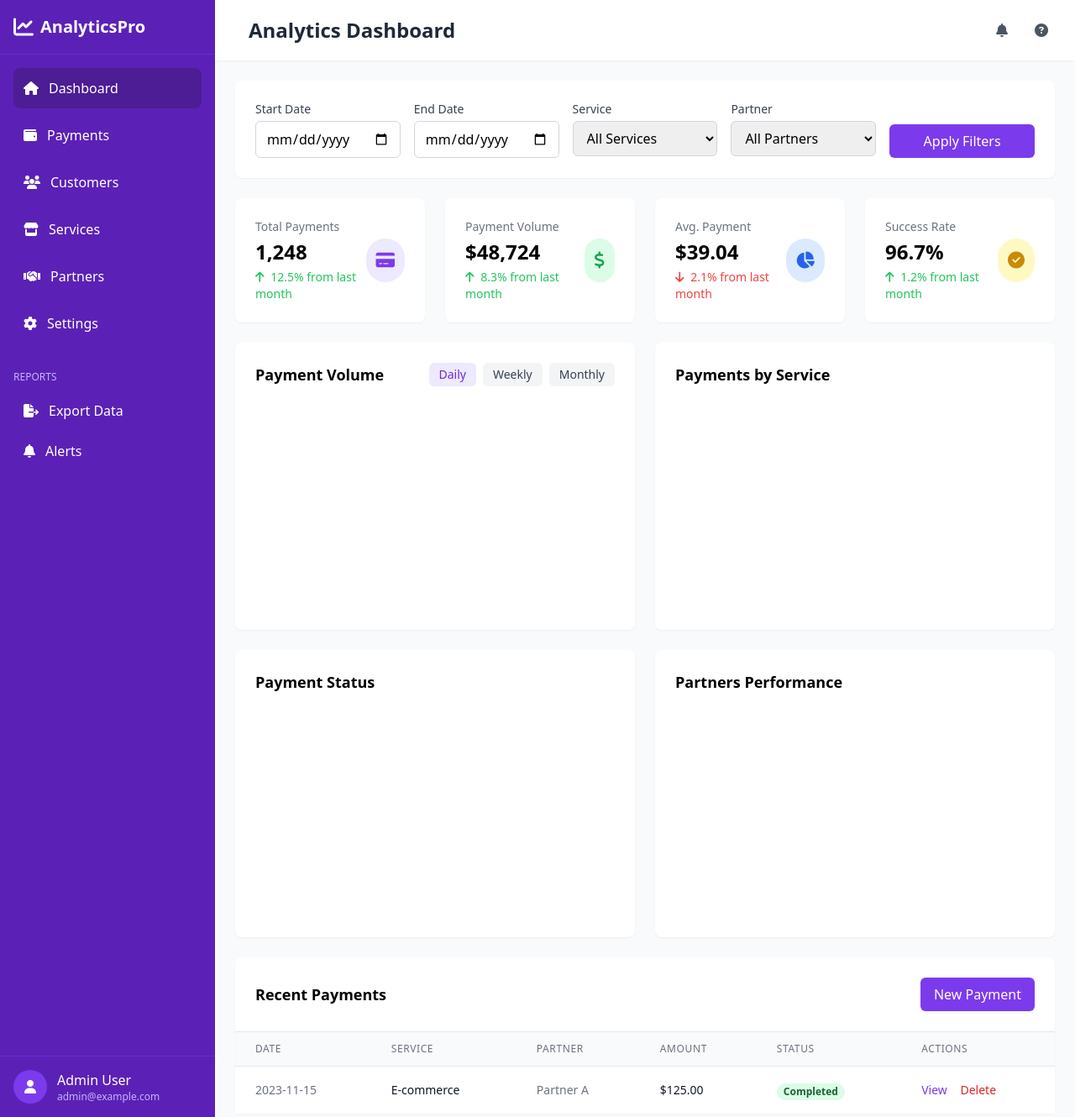
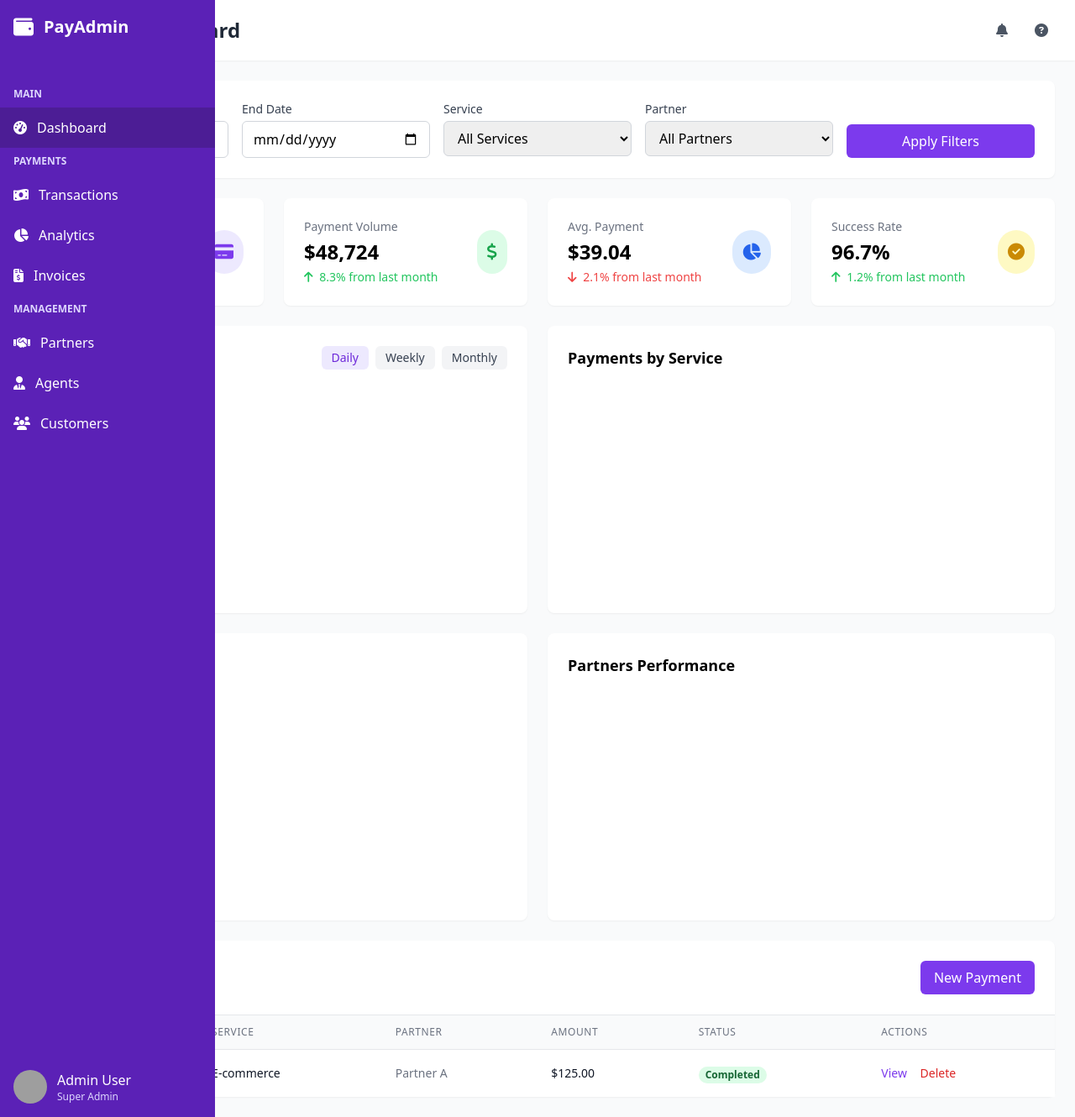
Before and after one commit to deSully/crpay, a Django app: template templates/app/analytics.html in a window 1280 px wide. Shown: the whole page at 84% size. Run offline with Django 5.2, Linux system fonts and the light colour scheme; the template is opened without the code that fills it, so the values that code supplies are empty; a map, chart or similar area stays blank; some libraries are stand-ins or nearby versions; grey boxes are pictures that could not be loaded.

Commit message:
update add analytics html

```diff
--- a/templates/app/analytics.html
+++ b/templates/app/analytics.html
@@ -65,67 +65,59 @@
 <body class="bg-gray-50">
     <div class="flex h-screen overflow-hidden">
         <!-- Sidebar -->
-        <div class="sidebar bg-violet-800 text-white transition-all duration-300 flex flex-col w-64 shrink-0">
-            <!-- Logo -->
-            <div class="p-4 flex items-center space-x-2 border-b border-violet-700">
-                <i class="fas fa-chart-line text-2xl"></i>
-                <span class="logo-text text-xl font-bold">AnalyticsPro</span>
+         <div class="sidebar bg-violet-800 text-white w-64 fixed h-full">
+            <div class="p-4 flex items-center">
+                <div class="logo-icon text-2xl">
+                    <i class="fas fa-wallet"></i>
                 </div>
-
-            <!-- Menu -->
-            <div class="flex-1 overflow-y-auto py-4">
-                <div class="space-y-2 px-4">
-                    <a href="{% url 'dashboard' %}" class="menu-item flex items-center space-x-3 p-3 rounded-lg bg-violet-900">
-                        <i class="fas fa-home"></i>
-                        <span class="menu-text">Dashboard</span>
+                <div class="logo-text ml-3 text-xl font-bold">PayAdmin</div>
+                <button id="toggleSidebar" class="ml-auto md:hidden">
+                    <i class="fas fa-times"></i>
+                </button>
+            </div>
+            <nav class="mt-8">
+                <div class="px-4 py-2 text-violet-200 uppercase text-xs font-bold">Main</div>
+                <a href="#" class="flex items-center px-4 py-3 text-white bg-violet-900">
+                    <i class="fas fa-tachometer-alt"></i>
+                    <span class="nav-text ml-3">Dashboard</span>
                 </a>
-                    <a href="#" class="menu-item flex items-center space-x-3 p-3 rounded-lg hover:bg-violet-700">
-                        <i class="fas fa-wallet"></i>
-                        <span class="menu-text">Payments</span>
+                <div class="px-4 py-2 text-violet-200 uppercase text-xs font-bold">Payments</div>
+                <a href="#" class="flex items-center px-4 py-3 text-white hover:bg-violet-700">
+                    <i class="fas fa-money-bill-wave"></i>
+                    <span class="nav-text ml-3">Transactions</span>
                 </a>
-                    <a href="#" class="menu-item flex items-center space-x-3 p-3 rounded-lg hover:bg-violet-700">
+                <a href="{% url 'analytics' %}" class="flex items-center px-4 py-3 text-white hover:bg-violet-700">
+                    <i class="fas fa-chart-pie"></i>
+                    <span class="nav-text ml-3">Analytics</span>
+                </a>
+                <a href="#" class="flex items-center px-4 py-3 text-white hover:bg-violet-700">
+                    <i class="fas fa-file-invoice-dollar"></i>
+                    <span class="nav-text ml-3">Invoices</span>
+                </a>
+                <div class="px-4 py-2 text-violet-200 uppercase text-xs font-bold">Management</div>
+                <a href="#" class="flex items-center px-4 py-3 text-white hover:bg-violet-700">
+                    <i class="fas fa-handshake"></i>
+                    <span class="nav-text ml-3">Partners</span>
+                </a>
+                <a href="#" class="flex items-center px-4 py-3 text-white hover:bg-violet-700">
+                    <i class="fas fa-user-tie"></i>
+                    <span class="nav-text ml-3">Agents</span>
+                </a>
+                <a href="#" class="flex items-center px-4 py-3 text-white hover:bg-violet-700">
                     <i class="fas fa-users"></i>
-                        <span class="menu-text">Customers</span>
+                    <span class="nav-text ml-3">Customers</span>
                 </a>
-                    <a href="#" class="menu-item flex items-center space-x-3 p-3 rounded-lg hover:bg-violet-700">
-                        <i class="fas fa-store"></i>
-                        <span class="menu-text">Services</span>
-                    </a>
-                    <a href="#" class="menu-item flex items-center space-x-3 p-3 rounded-lg hover:bg-violet-700">
-                        <i class="fas fa-handshake"></i>
-                        <span class="menu-text">Partners</span>
-                    </a>
-                    <a href="#" class="menu-item flex items-center space-x-3 p-3 rounded-lg hover:bg-violet-700">
-                        <i class="fas fa-cog"></i>
-                        <span class="menu-text">Settings</span>
-                    </a>
-                </div>
-
-                <div class="px-4 pt-8">
-                    <div class="text-xs uppercase text-violet-300 mb-2 menu-text">Reports</div>
-                    <a href="#" class="menu-item flex items-center space-x-3 p-3 rounded-lg hover:bg-violet-700">
-                        <i class="fas fa-file-export"></i>
-                        <span class="menu-text">Export Data</span>
-                    </a>
-                    <a href="#" class="menu-item flex items-center space-x-3 p-3 rounded-lg hover:bg-violet-700">
-                        <i class="fas fa-bell"></i>
-                        <span class="menu-text">Alerts</span>
-                    </a>
-                </div>
-            </div>
-
-            <!-- User Profile -->
-            <div class="p-4 border-t border-violet-700 flex items-center space-x-3">
-                <div class="w-10 h-10 rounded-full bg-violet-600 flex items-center justify-center">
-                    <i class="fas fa-user"></i>
-                </div>
-                <div class="menu-text">
+                <div class="absolute bottom-0 w-full p-4">
+                    <div class="flex items-center">
+                        <img src="https://randomuser.me/api/portraits/women/44.jpg" alt="User" class="w-10 h-10 rounded-full">
+                        <div class="nav-text ml-3">
                             <div class="font-medium">Admin User</div>
-                    <div class="text-xs text-violet-300">admin@example.com</div>
+                            <div class="text-xs text-violet-200">Super Admin</div>
                         </div>
                     </div>
                 </div>
-
+            </nav>
+        </div>
         <!-- Main Content -->
         <div class="content flex-1 overflow-y-auto transition-all duration-300 w-[calc(100%-16rem)]">
             <!-- Top Navigation -->
```
Lines whose indentation alone changed are shown as unchanged.
